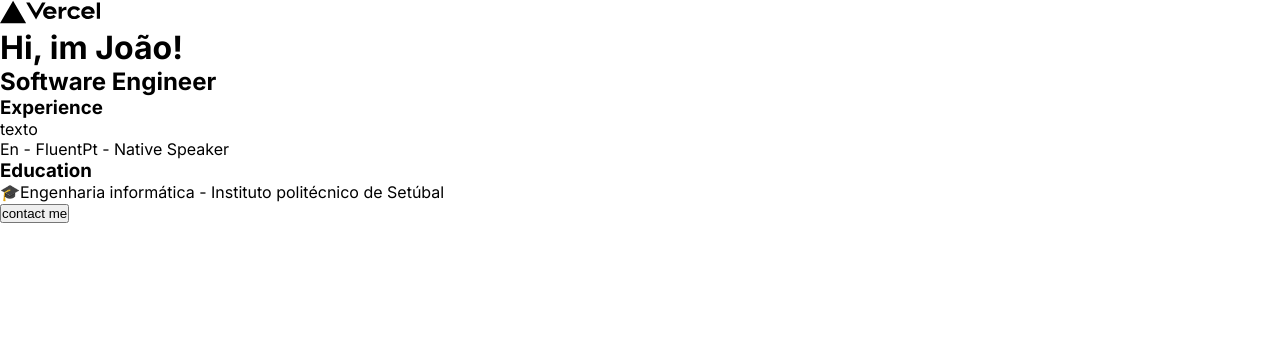
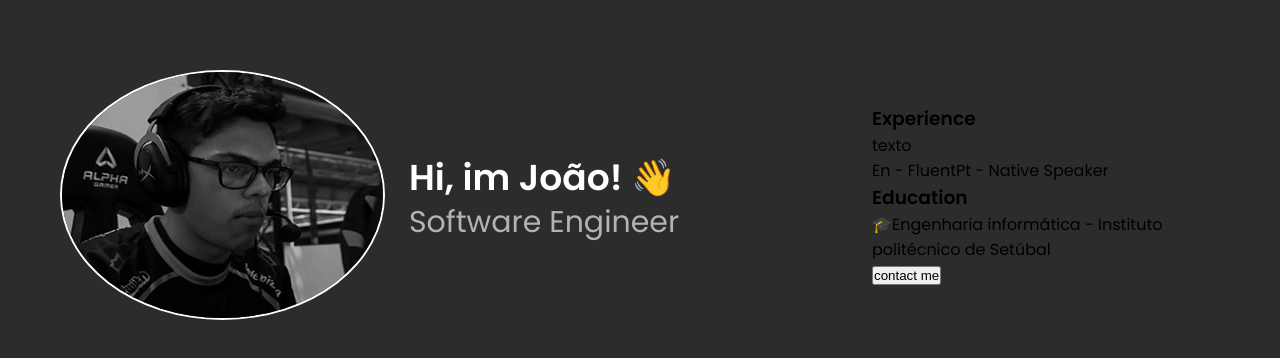
Before and after one commit to Irusou/my-portfolio, a Next.js app: page / in a window 1280 px wide. Shown: the top 358 px of the page. Built offline with nearby package versions, Linux system fonts and the light colour scheme.

Commit message:
feat: add initial html structure + header

```diff
--- /dev/null
+++ b/src/app/components/header/header.scss
@@ -0,0 +1,46 @@
+.header {
+	display: flex;
+	flex-direction: column;
+	grid-area: header;
+	gap: 24px;
+
+	img {
+		border-radius: 24px;
+	}
+
+	h1 {
+		font-weight: 600;
+		font-size: 28px;
+		line-height: 42px;
+		color: var(--text-primary);
+	}
+
+	h2 {
+		font-style: italic;
+		font-weight: 400;
+		font-size: 20px;
+		line-height: 30px;
+		color: var(--text-secondary);
+	}
+
+	@media (min-width: 768px) {
+		flex-direction: row-reverse;
+		align-items: center;
+
+		h1 {
+			font-size: 36px;
+			line-height: 54px;
+		}
+
+		h2 {
+			font-style: normal;
+			font-size: 30px;
+			line-height: 35px;
+		}
+
+		img {
+			border-radius: 100%;
+			border: 2px solid white;
+		}
+	}
+}
--- /dev/null
+++ b/src/app/components/header/header.tsx
@@ -0,0 +1,20 @@
+import Image from "next/image";
+import "./header.scss";
+
+export function Header() {
+	return (
+		<div className="header">
+			<div>
+				<h1>Hi, im João! 👋</h1>
+				<h2>Software Engineer</h2>
+			</div>
+			<Image
+				src="/eu.jpg"
+				alt="Vercel Logo"
+				width={325}
+				height={250}
+				priority
+			/>
+		</div>
+	);
+}
--- a/src/app/globals.scss
+++ b/src/app/globals.scss
@@ -1,4 +1,7 @@
 :root {
+	--text-primary: white;
+	--text-secondary: #b3b3b3;
+	--bg-primary: #2c2c2c;
 }
 
 * {
@@ -12,3 +15,7 @@
 	max-width: 100vw;
 	overflow-x: hidden;
 }
+
+body {
+	background-color: var(--bg-primary);
+}
--- a/src/app/layout.tsx
+++ b/src/app/layout.tsx
@@ -1,8 +1,8 @@
 import "./globals.scss";
 import type { Metadata } from "next";
-import { Inter } from "next/font/google";
+import { Poppins } from "next/font/google";
 
-const inter = Inter({ subsets: ["latin"] });
+const poppins = Poppins({ subsets: ["latin"], weight: ["400", "500", "600"] });
 
 export const metadata: Metadata = {
 	title: "João Morais",
@@ -16,7 +16,7 @@
 }) {
 	return (
 		<html lang="en">
-			<body className={inter.className}>{children}</body>
+			<body className={poppins.className}>{children}</body>
 		</html>
 	);
 }
--- a/src/app/page.tsx
+++ b/src/app/page.tsx
@@ -1,26 +1,14 @@
-import Image from "next/image";
+import { Header } from "./components/header/header";
+import "./styles/home.scss";
 
 export default function Home() {
 	return (
-		<main>
-			<div className="header">
-				<Image
-					src="/vercel.svg"
-					alt="Vercel Logo"
-					width={100}
-					height={24}
-					priority
-				/>
-				<div>
-					<h1>Hi, im João!</h1>
-					<h2>Software Engineer</h2>
-				</div>
+		<main className="container">
+			<Header />
 			<div className="experience">
 				<h3>Experience</h3>
 				<p>texto</p>
-					<div className="experience-time">
-						{/* TODO LANGUAGES EXPERIENCE */}
-					</div>
+				<div className="experience-time">{/* TODO LANGUAGES EXPERIENCE */}</div>
 				<div className="infos">
 					<h3 className="languages"></h3>
 					<div className="languages-info">
@@ -40,7 +28,6 @@
 					<button>contact me</button>
 				</div>
 			</div>
-			</div>
 		</main>
 	);
 }
--- /dev/null
+++ b/src/app/styles/home.scss
@@ -0,0 +1,19 @@
+.container {
+	padding: 40px 32px;
+	display: grid;
+	grid-template-rows: repeat(4, auto);
+	grid-template-areas: "header" "btns" "experience" "info";
+}
+
+@media (min-width: 768px) {
+	.container {
+		padding: 70px 60px;
+		height: 100vh;
+		grid-template-rows: fit-content(100%);
+		grid-template-columns: 60% 30%;
+		align-items: center;
+		justify-items: start;
+		justify-content: space-between;
+		grid-template-areas: "header info" "experience empty-1" "empty-2 btns";
+	}
+}
```
Also changed, not shown: public/eu.jpg (added), 1 other file (tests, documents, lock files or other folders). Lines whose indentation alone changed are shown as unchanged.
